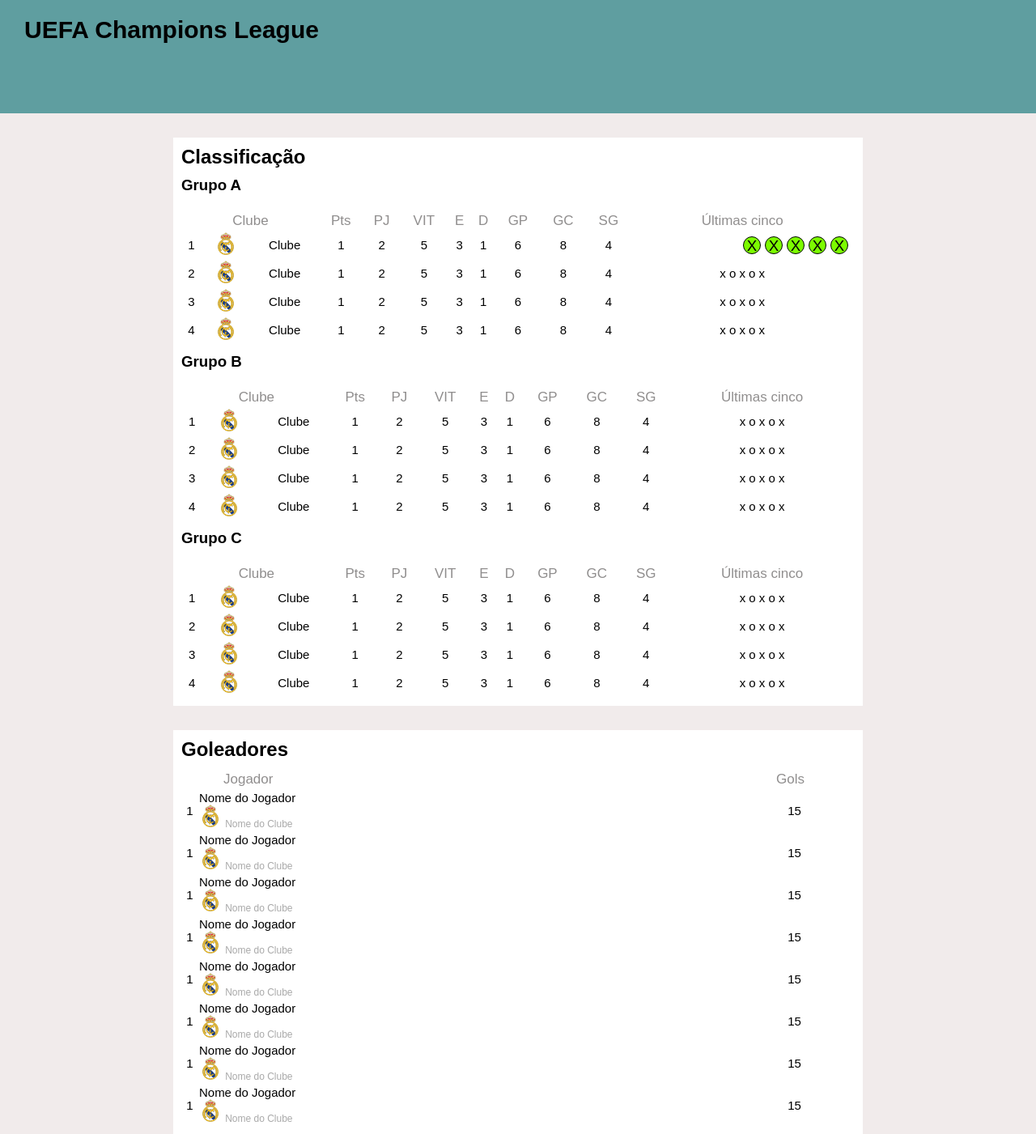
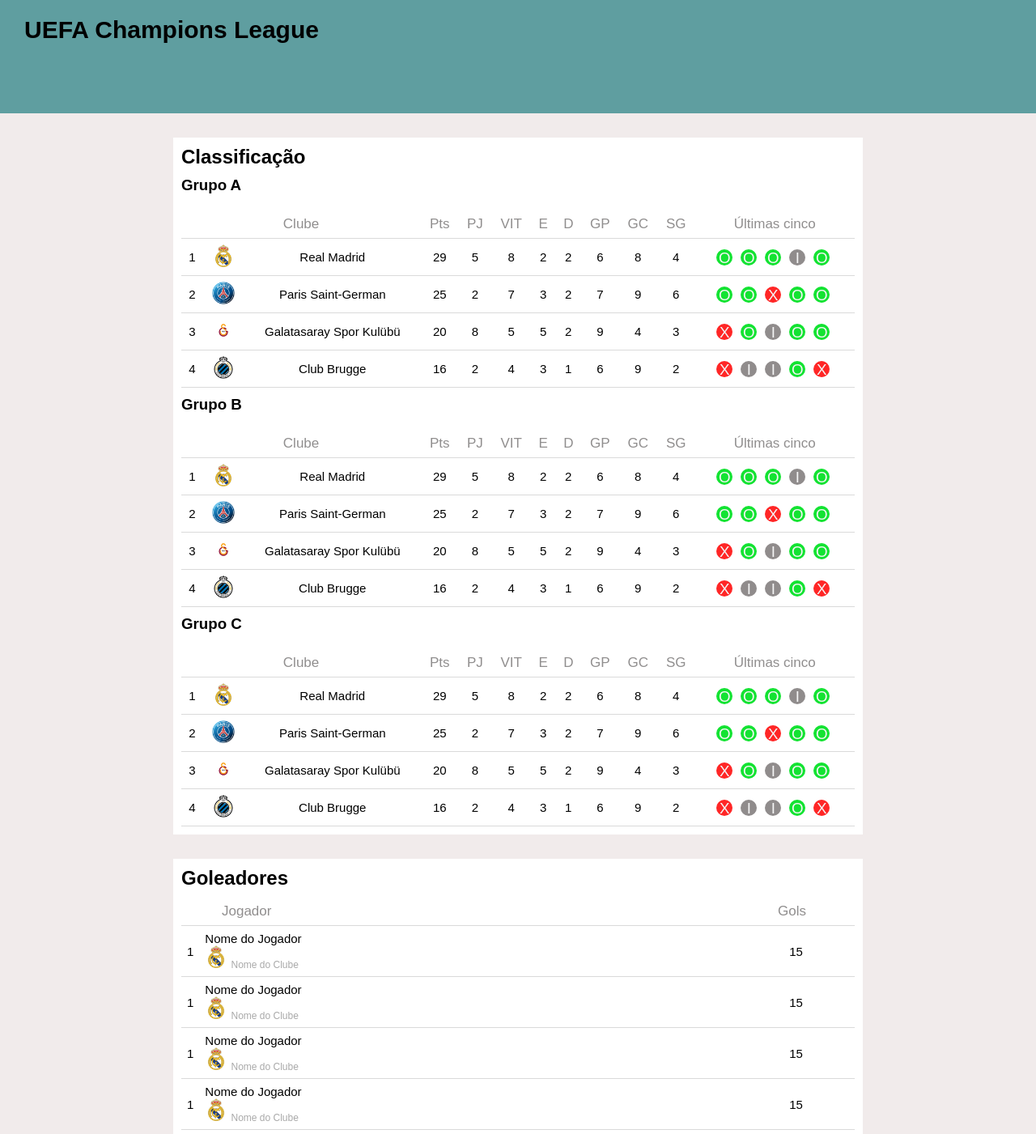
Before and after one commit to gustavo-ncoelho/ULBRA, a PHP site: page / in a window 1280 px wide. Shown: the top 1401 px of the page at 81% size. Run offline with PHP 8.4, Linux system fonts and the light colour scheme.

Commit message:
tabela pronta

```diff
--- a/int_dev_web/aula table/assets/css/style.css
+++ b/int_dev_web/aula table/assets/css/style.css
@@ -18,13 +18,20 @@ td{
     font-size: 15px;
     text-align: center;
     font-style: bold;
+    font-weight: 500;
 }
 
 th{
     color: rgb(144, 142, 142);
-    font-weight: normal;
+    font-weight: 530;
     font-size: 17px;
     text-align: center;
+}
+
+table, td, th{
+    border-bottom: 1px solid rgb(218, 218, 218);
+    border-collapse: collapse;
+    padding: 7px;
 }
 
 .h2TituloSessao{
@@ -69,56 +76,63 @@ th{
     height: 28px;
 }
 
+.divBolinhas{
+    width: 85%;
+}
+
 /*Estilos Bolinhas*/
 
 .divVit{
     height: 20px;
     width: 20px;
     border-radius:100%;
-    border: solid 1px black;
-    background-color:lawngreen;
+    background-color:rgb(19, 227, 50);
     float: right;
-    margin-right: 5px;
+    margin-right: 10px;
 }
 
 .divVit h1{
     font-weight: 100;
     text-align: center;
     align-items: center;
+    justify-content: center;
     font-size: 125%;
+    color: whitesmoke;
 }
 .divEmp{
     height: 20px;
     width: 20px;
     border-radius:100%;
-    border: solid 1px black;
-    background-color:lawngreen;
+    background-color:rgb(144, 140, 140);
     float: right;
-    margin-right: 5px;
+    margin-right: 10px;
 }
 
 .divEmp h1{
     font-weight: 100;
     text-align: center;
     align-items: center;
+    justify-content: center;
     font-size: 125%;
+    color: whitesmoke;
 }
 
 .divDer{
     height: 20px;
     width: 20px;
     border-radius:100%;
-    border: solid 1px black;
-    background-color:lawngreen;
+    background-color:rgb(255, 38, 38);
     float: right;
-    margin-right: 5px;
+    margin-right: 10px;
 }
 
 .divDer h1{
     font-weight: 100;
     text-align: center;
     align-items: center;
+    justify-content: center;
     font-size: 125%;
+    color: whitesmoke;
 }
 
 /*----------------*/
--- a/int_dev_web/aula table/index.html
+++ b/int_dev_web/aula table/index.html
@@ -41,30 +41,32 @@
                     <td>
                         <img class="imgClube"src="img/real.png">
                     </td>
-                    <td>Clube</td>
-                    <td>1</td>
+                    <td>Real Madrid</td>
+                    <td>29</td>
+                    <td>5</td>
+                    <td>8</td>
                     <td>2</td>
-                    <td>5</td>
-                    <td>3</td>
-                    <td>1</td>
+                    <td>2</td>
                     <td>6</td>
                     <td>8</td>
                     <td>4</td>
                     <td>
+                        <div class="divBolinhas">
                             <div class="divVit">
-                            <h1>X</h1>
-                        </div>
-                        <div class="divDer">
-                            <h1>X</h1>
+                                <h1>O</h1>
                             </div>
                             <div class="divEmp">
-                            <h1>X</h1>
+                                <h1>I</h1>
                             </div>
                             <div class="divVit">
-                            <h1>X</h1>
+                                <h1>O</h1>
                             </div>
-                        <div class="divDer">
-                            <h1>X</h1>
+                            <div class="divVit">
+                                <h1>O</h1>
+                            </div>
+                            <div class="divVit">
+                                <h1>O</h1>
+                            </div>
                         </div>
                     </td>
                 </tr>
@@ -72,52 +74,106 @@
                 <tr>
                     <td>2</td>
                     <td>
-                        <img class="imgClube"src="img/real.png">
+                        <img class="imgClube"src="img/psg.png">
                     </td>
-                    <td>Clube</td>
-                    <td>1</td>
+                    <td>Paris Saint-German</td>
+                    <td>25</td>
                     <td>2</td>
-                    <td>5</td>
+                    <td>7</td>
                     <td>3</td>
-                    <td>1</td>
+                    <td>2</td>
+                    <td>7</td>
+                    <td>9</td>
                     <td>6</td>
-                    <td>8</td>
-                    <td>4</td>
-                    <td>x o x o x</td>
+                    <td>
+                        <div class="divBolinhas">
+                            <div class="divVit">
+                                <h1>O</h1>
+                            </div>
+                            <div class="divVit">
+                                <h1>O</h1>
+                            </div>
+                            <div class="divDer">
+                                <h1>X</h1>
+                            </div>
+                            <div class="divVit">
+                                <h1>O</h1>
+                            </div>
+                            <div class="divVit">
+                                <h1>O</h1>
+                            </div>
+                        </div>
+                    </td>
                 </tr>
 
                 <tr>
                     <td>3</td>
                     <td>
-                        <img class="imgClube"src="img/real.png">
+                        <img class="imgClube"src="img/galata.png">
                     </td>
-                    <td>Clube</td>
-                    <td>1</td>
+                    <td>Galatasaray Spor Kulübü</td>
+                    <td>20</td>
+                    <td>8</td>
+                    <td>5</td>
+                    <td>5</td>
                     <td>2</td>
-                    <td>5</td>
+                    <td>9</td>
+                    <td>4</td>
                     <td>3</td>
-                    <td>1</td>
-                    <td>6</td>
-                    <td>8</td>
-                    <td>4</td>
-                    <td>x o x o x</td>
+                    <td>
+                        <div class="divBolinhas">
+                            <div class="divVit">
+                                <h1>O</h1>
+                            </div>
+                            <div class="divVit">
+                                <h1>O</h1>
+                            </div>
+                            <div class="divEmp">
+                                <h1>I</h1>
+                            </div>
+                            <div class="divVit">
+                                <h1>O</h1>
+                            </div>
+                            <div class="divDer">
+                                <h1>X</h1>
+                            </div>
+                        </div>
+                    </td>
                 </tr>
 
                 <tr>
                     <td>4</td>
                     <td>
-                        <img class="imgClube"src="img/real.png">
+                        <img class="imgClube"src="img/brugge.png">
                     </td>
-                    <td>Clube</td>
-                    <td>1</td>
+                    <td>Club Brugge</td>
+                    <td>16</td>
                     <td>2</td>
-                    <td>5</td>
+                    <td>4</td>
                     <td>3</td>
                     <td>1</td>
                     <td>6</td>
-                    <td>8</td>
-                    <td>4</td>
-                    <td>x o x o x</td>
+                    <td>9</td>
+                    <td>2</td>
+                    <td>
+                        <div class="divBolinhas">
+                            <div class="divDer">
+                                <h1>X</h1>
+                            </div>
+                            <div class="divVit">
+                                <h1>O</h1>
+                            </div>
+                            <div class="divEmp">
+                                <h1>I</h1>
+                            </div>
+                            <div class="divEmp">
+                                <h1>I</h1>
+                            </div>
+                            <div class="divDer">
+                                <h1>X</h1>
+                            </div>
+                        </div>
+                    </td>
                 </tr>
             </table>
 
@@ -141,67 +197,139 @@
                     <td>
                         <img class="imgClube"src="img/real.png">
                     </td>
-                    <td>Clube</td>
-                    <td>1</td>
+                    <td>Real Madrid</td>
+                    <td>29</td>
+                    <td>5</td>
+                    <td>8</td>
                     <td>2</td>
-                    <td>5</td>
-                    <td>3</td>
-                    <td>1</td>
+                    <td>2</td>
                     <td>6</td>
                     <td>8</td>
                     <td>4</td>
-                    <td>x o x o x</td>
+                    <td>
+                        <div class="divBolinhas">
+                            <div class="divVit">
+                                <h1>O</h1>
+                            </div>
+                            <div class="divEmp">
+                                <h1>I</h1>
+                            </div>
+                            <div class="divVit">
+                                <h1>O</h1>
+                            </div>
+                            <div class="divVit">
+                                <h1>O</h1>
+                            </div>
+                            <div class="divVit">
+                                <h1>O</h1>
+                            </div>
+                        </div>
+                    </td>
                 </tr>
 
                 <tr>
                     <td>2</td>
                     <td>
-                        <img class="imgClube"src="img/real.png">
+                        <img class="imgClube"src="img/psg.png">
                     </td>
-                    <td>Clube</td>
-                    <td>1</td>
+                    <td>Paris Saint-German</td>
+                    <td>25</td>
                     <td>2</td>
-                    <td>5</td>
+                    <td>7</td>
                     <td>3</td>
-                    <td>1</td>
+                    <td>2</td>
+                    <td>7</td>
+                    <td>9</td>
                     <td>6</td>
-                    <td>8</td>
-                    <td>4</td>
-                    <td>x o x o x</td>
+                    <td>
+                        <div class="divBolinhas">
+                            <div class="divVit">
+                                <h1>O</h1>
+                            </div>
+                            <div class="divVit">
+                                <h1>O</h1>
+                            </div>
+                            <div class="divDer">
+                                <h1>X</h1>
+                            </div>
+                            <div class="divVit">
+                                <h1>O</h1>
+                            </div>
+                            <div class="divVit">
+                                <h1>O</h1>
+                            </div>
+                        </div>
+                    </td>
                 </tr>
 
                 <tr>
                     <td>3</td>
                     <td>
-                        <img class="imgClube"src="img/real.png">
+                        <img class="imgClube"src="img/galata.png">
                     </td>
-                    <td>Clube</td>
-                    <td>1</td>
+                    <td>Galatasaray Spor Kulübü</td>
+                    <td>20</td>
+                    <td>8</td>
+                    <td>5</td>
+                    <td>5</td>
                     <td>2</td>
-                    <td>5</td>
+                    <td>9</td>
+                    <td>4</td>
                     <td>3</td>
-                    <td>1</td>
-                    <td>6</td>
-                    <td>8</td>
-                    <td>4</td>
-                    <td>x o x o x</td>
+                    <td>
+                        <div class="divBolinhas">
+                            <div class="divVit">
+                                <h1>O</h1>
+                            </div>
+                            <div class="divVit">
+                                <h1>O</h1>
+                            </div>
+                            <div class="divEmp">
+                                <h1>I</h1>
+                            </div>
+                            <div class="divVit">
+                                <h1>O</h1>
+                            </div>
+                            <div class="divDer">
+                                <h1>X</h1>
+                            </div>
+                        </div>
+                    </td>
                 </tr>
 
                 <tr>
                     <td>4</td>
                     <td>
-                        <img class="imgClube"src="img/real.png">
+                        <img class="imgClube"src="img/brugge.png">
                     </td>
-                    <td>Clube</td>
-                    <td>1</td>
+                    <td>Club Brugge</td>
+                    <td>16</td>
                     <td>2</td>
-                    <td>5</td>
+                    <td>4</td>
                     <td>3</td>
                     <td>1</td>
                     <td>6</td>
-                    <td>8</td>
-                    <td>4</td>
-                    <td>x o x o x</td>
+                    <td>9</td>
+                    <td>2</td>
+                    <td>
+                        <div class="divBolinhas">
+                            <div class="divDer">
+                                <h1>X</h1>
+                            </div>
+                            <div class="divVit">
+                                <h1>O</h1>
+                            </div>
+                            <div class="divEmp">
+                                <h1>I</h1>
+                            </div>
+                            <div class="divEmp">
+                                <h1>I</h1>
+                            </div>
+                            <div class="divDer">
+                                <h1>X</h1>
+                            </div>
+                        </div>
+                    </td>
                 </tr>
             </table>
 
@@ -225,67 +353,139 @@
                     <td>
                         <img class="imgClube"src="img/real.png">
                     </td>
-                    <td>Clube</td>
-                    <td>1</td>
+                    <td>Real Madrid</td>
+                    <td>29</td>
+                    <td>5</td>
+                    <td>8</td>
                     <td>2</td>
-                    <td>5</td>
-                    <td>3</td>
-                    <td>1</td>
+                    <td>2</td>
                     <td>6</td>
                     <td>8</td>
                     <td>4</td>
-                    <td>x o x o x</td>
+                    <td>
+                        <div class="divBolinhas">
+                            <div class="divVit">
+                                <h1>O</h1>
+                            </div>
+                            <div class="divEmp">
+                                <h1>I</h1>
+                            </div>
+                            <div class="divVit">
+                                <h1>O</h1>
+                            </div>
+                            <div class="divVit">
+                                <h1>O</h1>
+                            </div>
+                            <div class="divVit">
+                                <h1>O</h1>
+                            </div>
+                        </div>
+                    </td>
                 </tr>
 
                 <tr>
                     <td>2</td>
                     <td>
-                        <img class="imgClube"src="img/real.png">
+                        <img class="imgClube"src="img/psg.png">
                     </td>
-                    <td>Clube</td>
-                    <td>1</td>
+                    <td>Paris Saint-German</td>
+                    <td>25</td>
                     <td>2</td>
-                    <td>5</td>
+                    <td>7</td>
                     <td>3</td>
-                    <td>1</td>
+                    <td>2</td>
+                    <td>7</td>
+                    <td>9</td>
                     <td>6</td>
-                    <td>8</td>
-                    <td>4</td>
-                    <td>x o x o x</td>
+                    <td>
+                        <div class="divBolinhas">
+                            <div class="divVit">
+                                <h1>O</h1>
+                            </div>
+                            <div class="divVit">
+                                <h1>O</h1>
+                            </div>
+                            <div class="divDer">
+                                <h1>X</h1>
+                            </div>
+                            <div class="divVit">
+                                <h1>O</h1>
+                            </div>
+                            <div class="divVit">
+                                <h1>O</h1>
+                            </div>
+                        </div>
+                    </td>
                 </tr>
 
                 <tr>
                     <td>3</td>
                     <td>
-                        <img class="imgClube"src="img/real.png">
+                        <img class="imgClube"src="img/galata.png">
                     </td>
-                    <td>Clube</td>
-                    <td>1</td>
+                    <td>Galatasaray Spor Kulübü</td>
+                    <td>20</td>
+                    <td>8</td>
+                    <td>5</td>
+                    <td>5</td>
                     <td>2</td>
-                    <td>5</td>
+                    <td>9</td>
+                    <td>4</td>
                     <td>3</td>
-                    <td>1</td>
-                    <td>6</td>
-                    <td>8</td>
-                    <td>4</td>
-                    <td>x o x o x</td>
+                    <td>
+                        <div class="divBolinhas">
+                            <div class="divVit">
+                                <h1>O</h1>
+                            </div>
+                            <div class="divVit">
+                                <h1>O</h1>
+                            </div>
+                            <div class="divEmp">
+                                <h1>I</h1>
+                            </div>
+                            <div class="divVit">
+                                <h1>O</h1>
+                            </div>
+                            <div class="divDer">
+                                <h1>X</h1>
+                            </div>
+                        </div>
+                    </td>
                 </tr>
 
                 <tr>
                     <td>4</td>
                     <td>
-                        <img class="imgClube"src="img/real.png">
+                        <img class="imgClube"src="img/brugge.png">
                     </td>
-                    <td>Clube</td>
-                    <td>1</td>
+                    <td>Club Brugge</td>
+                    <td>16</td>
                     <td>2</td>
-                    <td>5</td>
+                    <td>4</td>
                     <td>3</td>
                     <td>1</td>
                     <td>6</td>
-                    <td>8</td>
-                    <td>4</td>
-                    <td>x o x o x</td>
+                    <td>9</td>
+                    <td>2</td>
+                    <td>
+                        <div class="divBolinhas">
+                            <div class="divDer">
+                                <h1>X</h1>
+                            </div>
+                            <div class="divVit">
+                                <h1>O</h1>
+                            </div>
+                            <div class="divEmp">
+                                <h1>I</h1>
+                            </div>
+                            <div class="divEmp">
+                                <h1>I</h1>
+                            </div>
+                            <div class="divDer">
+                                <h1>X</h1>
+                            </div>
+                        </div>
+                    </td>
                 </tr>
             </table>
 
@@ -511,15 +711,8 @@
                     </tr>
                 </table>
             </div>
-
         </div>
-
-
-
     </div>
-
-
-
 </div>
 </body>
 </html>
```
Lines whose indentation alone changed are shown as unchanged.
